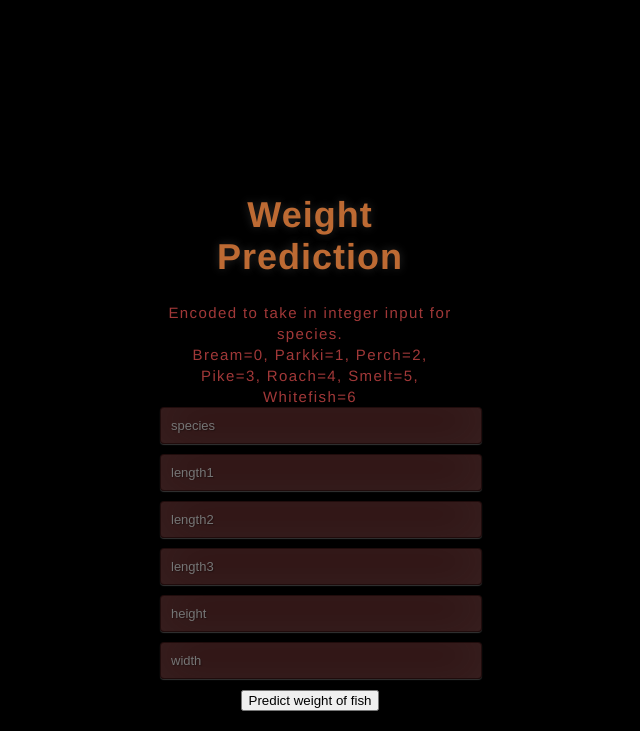
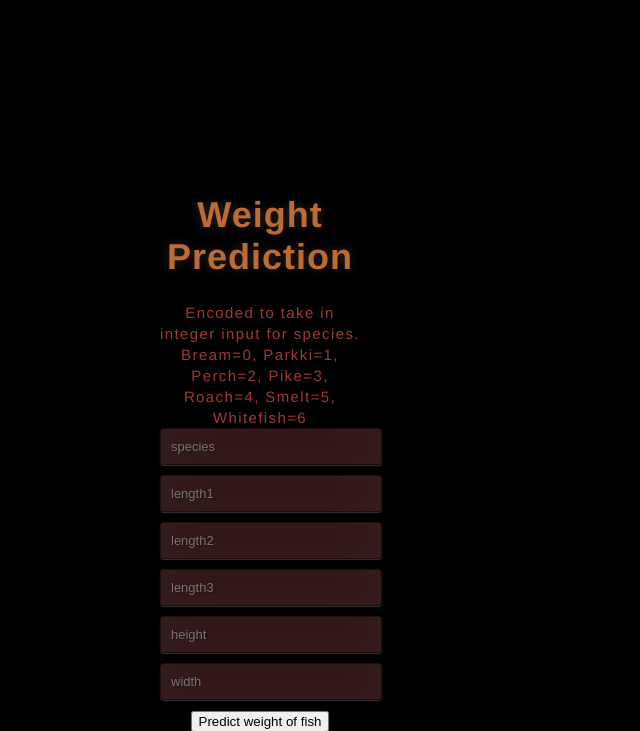
Before and after one commit to Isaac-Ayo/FishData_ML_Deployment, a Flask app: page / in a window 1280 px wide. Shown: the top 731 px of the page, without its empty margins (330-970 px from the left). Run offline with Flask 2, Linux system fonts and the light colour scheme; parts of the project's set-up code (start-up, migrations or seed data) failed here and were passed over.

Commit message:
Update style.css

```diff
--- a/static/css/style.css
+++ b/static/css/style.css
@@ -18,8 +18,8 @@ body {
 	top: 40%;
 	left: 50%;
 	margin: -150px 0 0 -150px;
-	width:300px;
-	height:300px;
+	width:200px;
+	height:200px;
 }
 
 .login h1 { color: rgb(189, 106, 51); text-shadow: 0 0 10px rgba(133, 132, 132, 0.3); letter-spacing:1px; text-align:center; }
```
